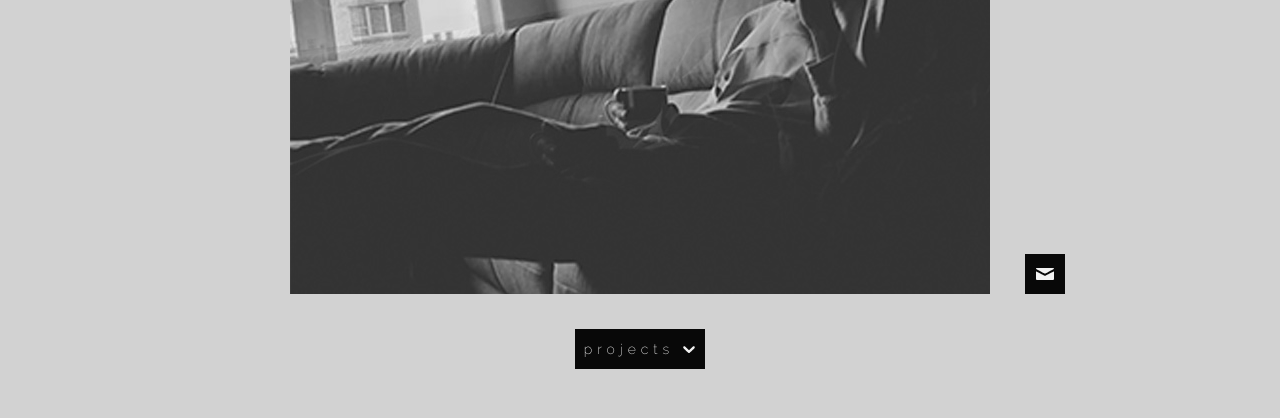
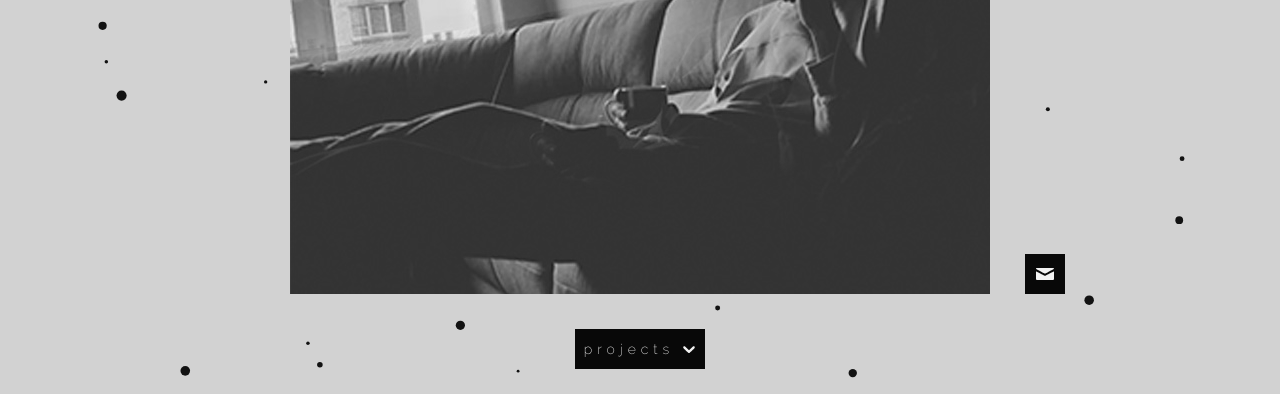
Before and after one commit to s1eepercat/alexjev, a website: page index.html in a window 1280 px wide. Shown: the part 406-824 px from the top of the page. Drawn offline with Linux system fonts and the light colour scheme.

Commit message:
particles

```diff
--- a/index.html
+++ b/index.html
@@ -16,6 +16,8 @@
 </head>
 
 <body class="grid">
+
+    <canvas id="canvas"></canvas>
 
     <header class="header">
         <h1 class="text heading">Web designer & developer</h1>
--- a/js/script.js
+++ b/js/script.js
@@ -8,3 +8,116 @@ setTimeout(function () {
 
 //Fix about section staying open on refresh in a firefox
 document.getElementById("about-toggle").checked = false;
+
+
+//Particle background
+const canvas = document.getElementById("canvas");
+const ctx = canvas.getContext('2d');
+canvas.width = window.innerWidth;
+canvas.height = window.innerHeight;
+
+let particlesArray;
+
+//get mouse position
+let mouse = {
+    x: null,
+    y: null,
+    radius: (canvas.height / 80) * (canvas.width / 80)
+}
+
+window.addEventListener('mousemove',
+    (event) => {
+        mouse.x = event.x;
+        mouse.y = event.y;
+    }
+)
+
+//create particle
+class Particle {
+    constructor(x, y, directionX, directionY, size, color) {
+        this.x = x;
+        this.y = y;
+        this.directionX = directionX;
+        this.directionY = directionY;
+        this.size = size;
+        this.color = color;
+    }
+
+    //method to draw a particle
+    draw() {
+        ctx.beginPath();
+        ctx.arc(this.x, this.y, this.size, 0, Math.PI * 2, false);
+        ctx.fillStyle = "#121212";
+        ctx.fill();
+    }
+
+    //check particle position, mouse position, move the particle, draw the particle
+    update() {
+        //check if particle is within canvas
+        if (this.x > canvas.width || this.x < 0) {
+            this.directionX = -this.directionX;
+        }
+
+        if (this.y > canvas.height || this.y < 0) {
+            this.directionY = -this.directionY;
+        }
+
+        //check collision detection - mouse position / particle position
+        let dx = mouse.x - this.x;
+        let dy = mouse.y - this.y;
+        let distance = Math.sqrt(dx * dx + dy * dy);
+
+        if (distance < mouse.radius + this.size) {
+            if (mouse.x < this.x && this.x < canvas.width - this.size * 10) {
+                this.x += 10;
+            }
+
+            if (mouse.x > this.x && this.x > this.size * 10) {
+                this.x -= 10;
+            }
+
+            if (mouse.y < this.y && this.y < canvas.height - this.size * 10) {
+                this.y += 10;
+            }
+
+            if (mouse.y > this.y && this.y > this.size * 10) {
+                this.y -= 10;
+            }
+        }
+
+        //move particles
+        this.x += this.directionX;
+        this.y += this.directionY;
+        //draw particles
+        this.draw();
+    }
+}
+
+//create particle array
+const init = () => {
+    particlesArray = [];
+    let numberOfParticles = 50; //(canvas.height * canvas.width) / 9000
+
+    for (let i = 0; i < numberOfParticles; i++) {
+        let size = (Math.random() * 5) + 1;
+        let x = (Math.random() * ((innerWidth - size * 2) - (size * 2)) + size * 2);
+        let y = (Math.random() * ((innerHeight - size * 2) - (size * 2)) + size * 2);
+        let directionX = (Math.random() * 5) - 2.5;
+        let directionY = (Math.random() * 5) - 2.5;
+        let color = "#121212";
+
+        particlesArray.push(new Particle(x, y, directionX, directionY, size, color));
+    }
+}
+
+const animate = () => {
+    requestAnimationFrame(animate);
+    ctx.clearRect(0, 0, innerWidth, innerHeight);
+
+    for (let i = 0; i < particlesArray.length; i++) {
+        particlesArray[i].update();
+    }
+}
+
+init();
+animate();
--- a/sass/base/_base.scss
+++ b/sass/base/_base.scss
@@ -19,8 +19,15 @@ body {
     font-size: 1.4rem;
     line-height: 1.5;
     letter-spacing: .5rem;
+}
 
+canvas {
     background-color: $color-grey-1;
+    position: absolute;
+    top: 0;
+    left: 0;
+    width: 100%;
+    height: 100%;
 }
 
 *::selection {
```
Also changed, not shown: css/style.css.
